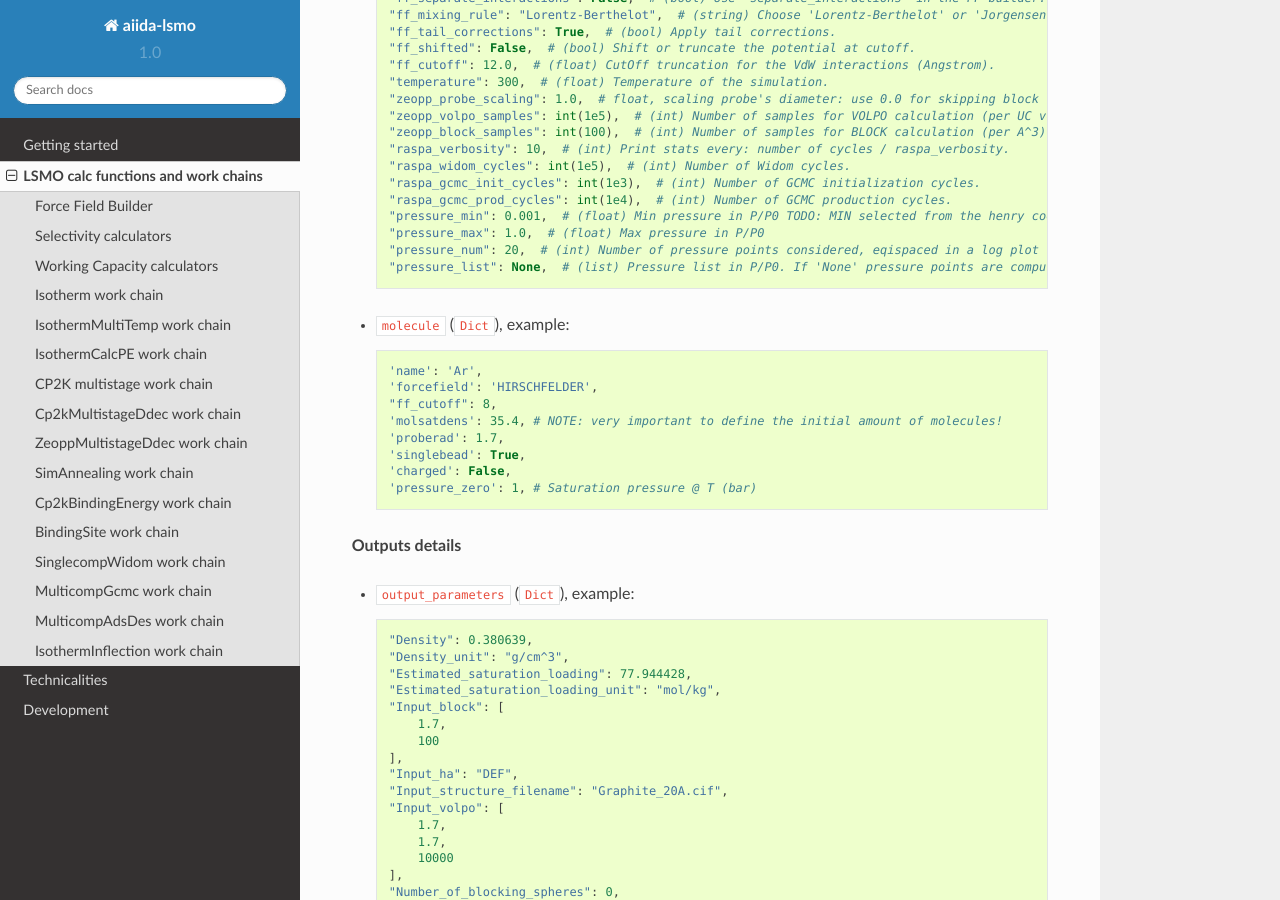
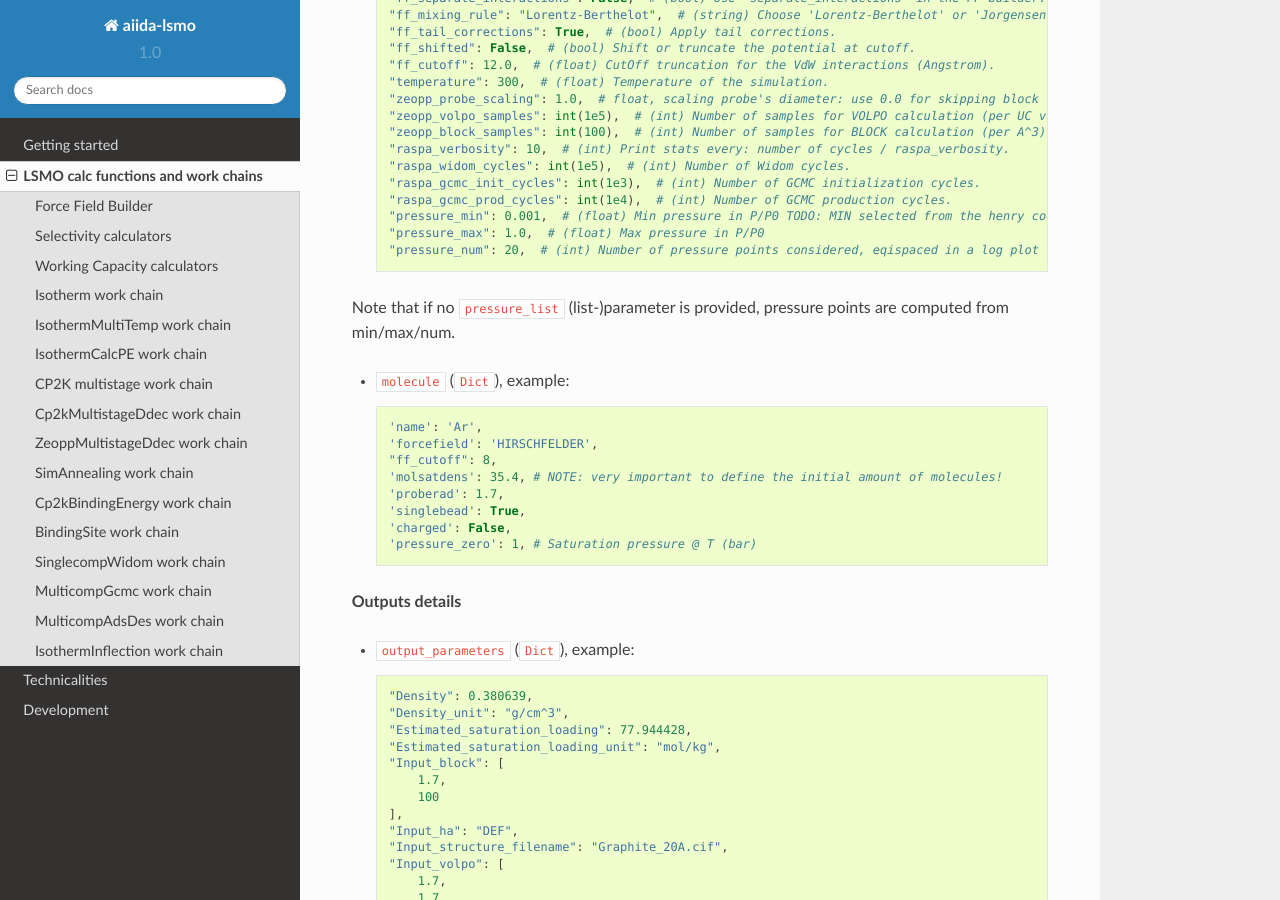
Before and after one commit to lsmo-epfl/aiida-lsmo, a Sphinx documentation site: the page built from docs/source/workflows.rst, in a window 1280 px wide and 900 px high, scrolled down 25572 px. Built offline with Sphinx 7.4.7 and the Read the Docs theme 2.0.0, drawn with Linux system fonts in a browser that asks for light colours; pages that are not in the unit, such as notebooks, are missing from menus.

Commit message:
update input params for IsothermInflection WS

```diff
--- a/docs/source/workflows.rst
+++ b/docs/source/workflows.rst
@@ -1278,7 +1278,8 @@ Note that this work chain may run many calculations in parallel.
         "pressure_min": 0.001,  # (float) Min pressure in P/P0 TODO: MIN selected from the henry coefficient!
         "pressure_max": 1.0,  # (float) Max pressure in P/P0
         "pressure_num": 20,  # (int) Number of pressure points considered, eqispaced in a log plot
-        "pressure_list": None,  # (list) Pressure list in P/P0. If 'None' pressure points are computed from min/max/num.
+
+Note that if no ``pressure_list`` (list-)parameter is provided, pressure points are computed from min/max/num.
 
 * ``molecule`` (``Dict``), example::
 
```
